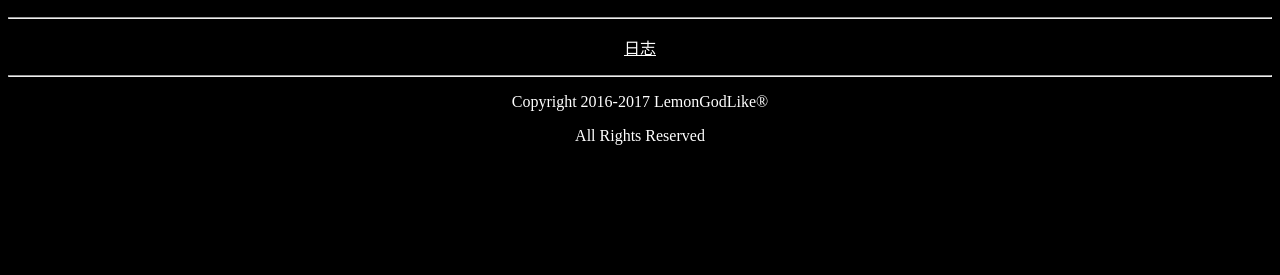
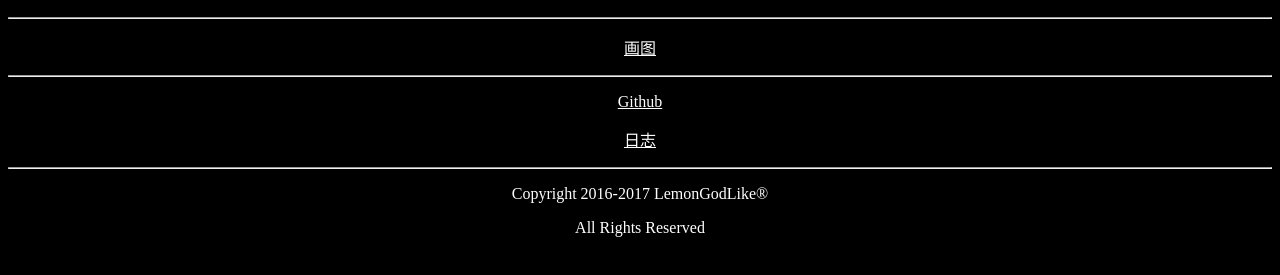
Before and after one commit to LemonGodLike/lemongodlike.github.io, a plain HTML site: page index.html in a window 1280 px wide. Shown: the part 141-416 px from the top of the page. Drawn offline with Linux system fonts and the light colour scheme.

Commit message:
Update index.html

```diff
--- a/index.html
+++ b/index.html
@@ -3,7 +3,7 @@
 <head>
 <meta charset="utf-8">
 <style type="text/css">
-	body{color: white}
+	body{color: white;font-family: Constantia}
 	a{color: white}
 </style>
 <title>柠檬神像的世界</title>
@@ -12,6 +12,9 @@
 <body bgcolor="black">
 <p align="center"><img src="logo.png"></img></p>
 <hr>
+<p align="center"><a href="huatu.html">画图</a></p>
+<hr>
+<p align="center"><a href="https://github.com/LemonGodLike">Github</a></p>
 <p align="center"><a href="rizhi.html">日志</a></p>
 <hr>
 <p align="center">Copyright 2016-2017 LemonGodLike®</p>
```
